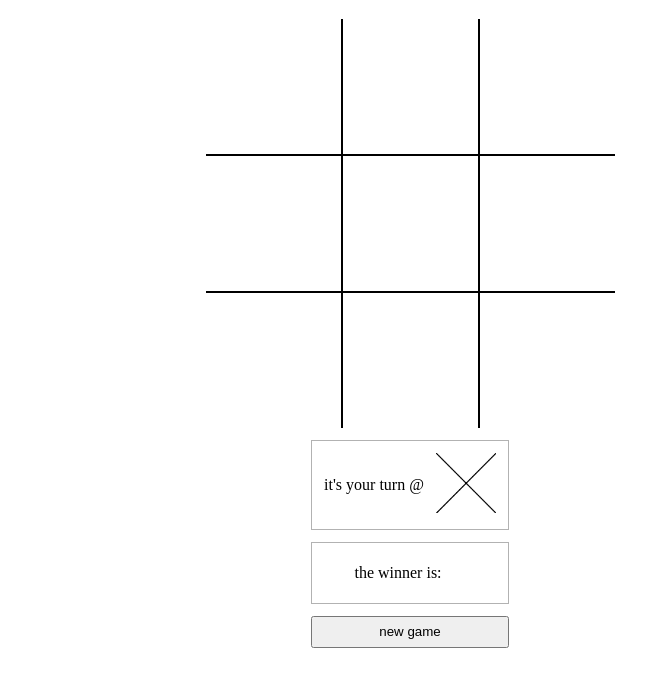
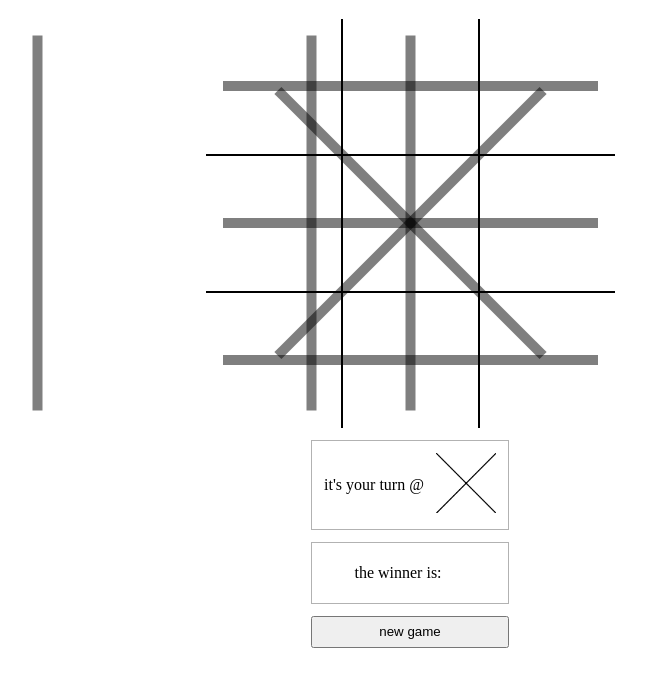
Before and after one commit to LukasKlammer/tictactoe, a plain HTML site: page index.html in a window 1280 px wide. Shown: the part 69-756 px from the top of the page, without its empty margins (230-876 px from the left). Drawn offline with Linux system fonts and the light colour scheme.

Commit message:
add success lines

```diff
--- a/index.html
+++ b/index.html
@@ -13,6 +13,17 @@
 <body onload="init()">
 
     <h1>tic tac toe - your best game</h1>
+
+    <div class="horizontal-line" id="line-row-1" style="top: 150px;"></div>
+    <div class="horizontal-line" id="line-row-2" style="top: 287px;"></div>
+    <div class="horizontal-line" id="line-row-3" style="top: 424px;"></div>
+
+    <div class="horizontal-line make-vertical" id="line-column-1" style="top: 287px; left: 80px;"></div>
+    <div class="horizontal-line make-vertical" id="line-column-2" style="top: 287px;"></div>
+    <div class="horizontal-line make-vertical" id="line-column-3" style="top: 287px; left: 354px;"></div>
+
+    <div class="horizontal-line spin-45" id="" style="top: 287px;"></div>
+    <div class="horizontal-line spin-neg-45" id="" style="top: 287px;"></div>
 
     <table>
         <tr>
--- a/style.css
+++ b/style.css
@@ -54,8 +54,8 @@ table tr td:last-child {
     position: absolute;
     width: 80px;
     height: 80px;
-    top: 26px;
-    left: 26px;
+    top: 27px;
+    left: 27px;
 }
 
 .d-none {
@@ -100,6 +100,26 @@ table tr td:last-child {
     height: 32px;
 }
 
+.horizontal-line{
+    height: 10px;
+    background-color: rgba(0,0,0, 0.5);
+    width: 375px;
+    position: absolute;
+    z-index: 1;
+}
+
+.make-vertical{
+    transform: rotate(90deg);
+}
+
+.spin-neg-45 {
+    transform: rotate(-45deg);
+}
+
+.spin-45 {
+    transform: rotate(45deg);
+}
+
 @media (max-width: 450px) {
     tr {
         width: 240px;
```
